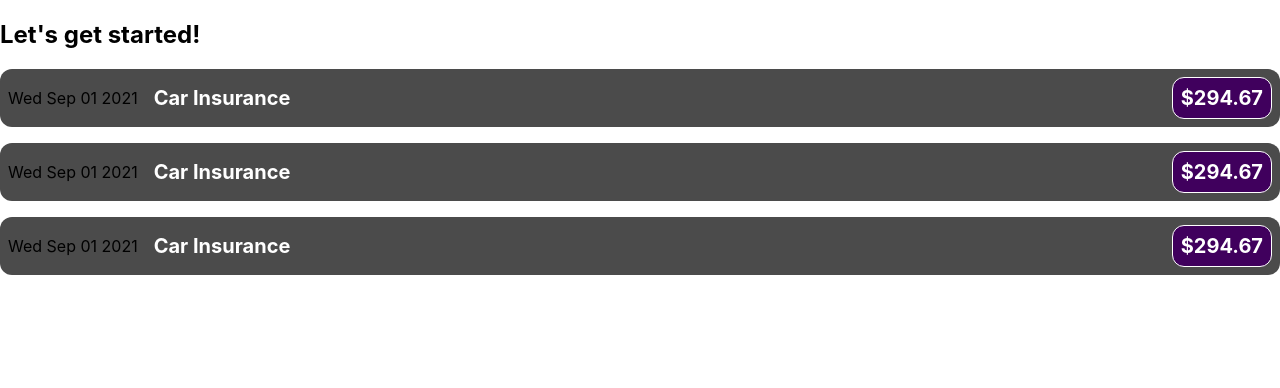
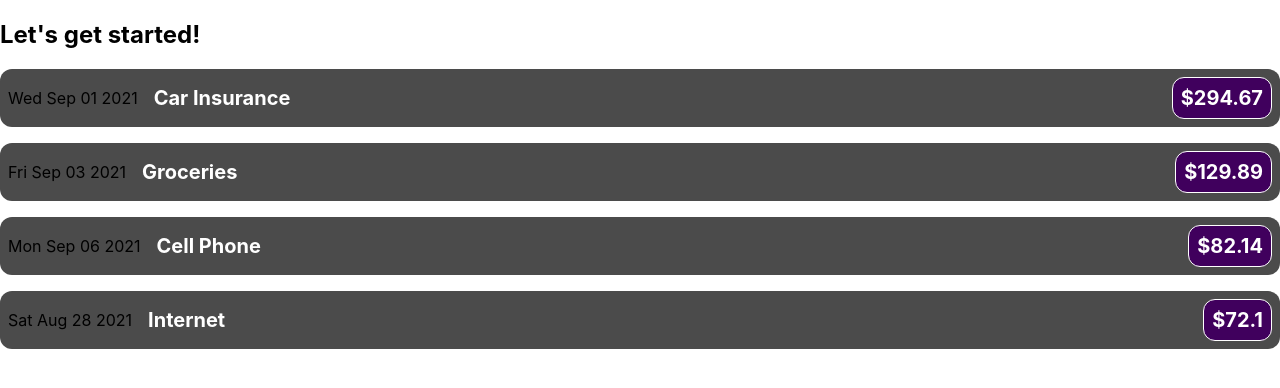
Before and after one commit to BurakAy/react-complete-guide, a JavaScript app: page / in a window 1280 px wide. Shown: the top 388 px of the page. Built offline with nearby package versions, Linux system fonts and the light colour scheme.

Commit message:
passing props to expenseitem component

```diff
--- a/src/App.js
+++ b/src/App.js
@@ -1,15 +1,60 @@
 import ExpenseItem from "./components/ExpenseItem";
 
 const App = () => {
+  const expenses = [
+    {
+      id: 'e1',
+      title: 'Car Insurance',
+      amount: 294.67,
+      date: new Date(2021, 8, 1)
+    },
+    {
+      id: 'e2',
+      title: 'Groceries',
+      amount: 129.89,
+      date: new Date(2021, 8, 3)
+    },
+    {
+      id: 'e3',
+      title: 'Cell Phone',
+      amount: 82.14,
+      date: new Date(2021, 8, 6)
+    },
+    {
+      id: 'e4',
+      title: 'Internet',
+      amount: 72.10,
+      date: new Date(2021, 7, 28)
+    },
+  ];
+
   return (
     <div className="App">
       <h2>
         Let's get started!
       </h2>
 
-      <ExpenseItem />
-      <ExpenseItem />
-      <ExpenseItem />
+      <ExpenseItem
+        title={expenses[0].title}
+        amount={expenses[0].amount}
+        date={expenses[0].date}
+      />
+
+      <ExpenseItem
+        title={expenses[1].title}
+        amount={expenses[1].amount}
+        date={expenses[1].date}
+      />
+      <ExpenseItem
+        title={expenses[2].title}
+        amount={expenses[2].amount}
+        date={expenses[2].date}
+      />
+      <ExpenseItem
+        title={expenses[3].title}
+        amount={expenses[3].amount}
+        date={expenses[3].date}
+      />
     </div>
   );
 }
--- a/src/components/ExpenseItem.js
+++ b/src/components/ExpenseItem.js
@@ -1,16 +1,12 @@
 import './ExpenseItem.css';
 
-const ExpenseItem = () => {
-    const expenseDate = new Date(2021, 8, 1);
-    const expenseTitle = 'Car Insurance';
-    const expenseAmount = 294.67;
-
+const ExpenseItem = (props) => {
     return (
       <div className="expense-item">
-        <div>{expenseDate.toDateString()}</div>
+        <div>{props.date.toDateString()}</div>
         <div className="expense-item__description">
-          <h2>{expenseTitle}</h2>
-          <div className="expense-item__price">${expenseAmount}</div>
+          <h2>{props.title}</h2>
+          <div className="expense-item__price">${props.amount}</div>
         </div>
       </div>
     );
```
